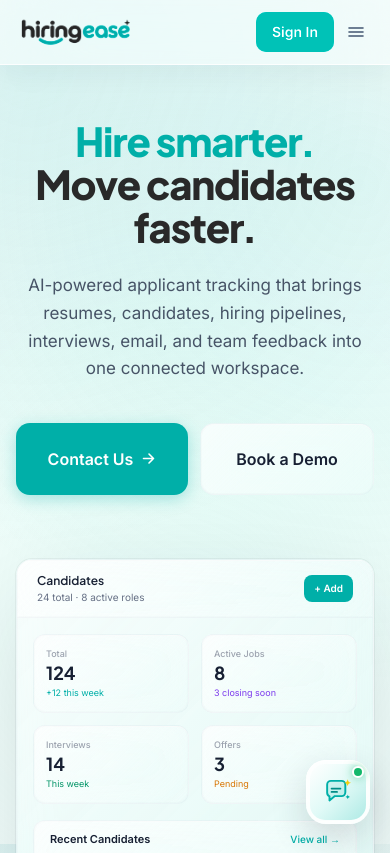
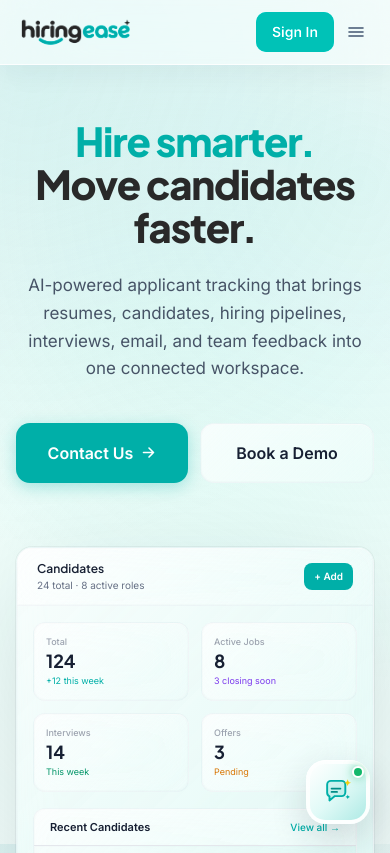
Before and after one commit to FahadJamshed/Hiring-ease, a React (Vite) app: page / in a window 390 px wide. Shown: the top 853 px of the page. Built offline with nearby package versions, Linux system fonts and the light colour scheme; the HTML template or start-up script is replaced by a standard one.

Commit message:
responsive button size fix

```diff
--- a/src/sections/Conversion.tsx
+++ b/src/sections/Conversion.tsx
@@ -198,7 +198,7 @@ function FinalCTA() {
         <div className="mx-auto flex w-full max-w-[620px] items-stretch justify-center gap-3 sm:gap-4">
           <a
             href="/contact"
-            className="inline-flex flex-1 items-center justify-center gap-2 bg-[#00AFA8] text-white font-semibold text-base sm:text-lg px-5 py-4 rounded-[14px] hover:bg-[#008C86] transition-colors shadow-[0_8px_32px_rgba(0,175,168,0.3)] min-h-[72px]"
+            className="inline-flex flex-1 items-center justify-center gap-2 bg-[#00AFA8] text-white font-semibold text-base sm:text-lg px-5 py-3 sm:py-4 rounded-[14px] hover:bg-[#008C86] transition-colors shadow-[0_8px_32px_rgba(0,175,168,0.3)] min-h-[60px] sm:min-h-[72px]"
           >
             Contact Us
             <svg width="15" height="15" viewBox="0 0 15 15" fill="none">
@@ -207,7 +207,7 @@ function FinalCTA() {
           </a>
           <a
             href="/book-demo"
-            className="inline-flex flex-1 items-center justify-center gap-2 text-[#172033] font-semibold text-base sm:text-lg px-5 py-4 rounded-[14px] bg-white border border-[#E4E7EC] hover:border-[#D0D5DD] transition-colors min-h-[72px]"
+            className="inline-flex flex-1 items-center justify-center gap-2 text-[#172033] font-semibold text-base sm:text-lg px-5 py-3 sm:py-4 rounded-[14px] bg-white border border-[#E4E7EC] hover:border-[#D0D5DD] transition-colors min-h-[60px] sm:min-h-[72px]"
           >
             Book a Demo
           </a>
--- a/src/sections/Hero.tsx
+++ b/src/sections/Hero.tsx
@@ -212,7 +212,7 @@ export default function HeroSection() {
         >
           <a
             href="/contact"
-            className="inline-flex flex-1 items-center justify-center gap-2 bg-[#00AFA8] text-white font-semibold text-base sm:text-lg px-5 py-4 rounded-[14px] hover:bg-[#008C86] transition-colors shadow-[0_4px_16px_rgba(0,175,168,0.3)] min-h-[72px]"
+            className="inline-flex flex-1 items-center justify-center gap-2 bg-[#00AFA8] text-white font-semibold text-base sm:text-lg px-5 py-3 sm:py-4 rounded-[14px] hover:bg-[#008C86] transition-colors shadow-[0_4px_16px_rgba(0,175,168,0.3)] min-h-[60px] sm:min-h-[72px]"
           >
             Contact Us
             <svg width="15" height="15" viewBox="0 0 15 15" fill="none">
@@ -221,7 +221,7 @@ export default function HeroSection() {
           </a>
           <a
             href="/book-demo"
-            className="inline-flex flex-1 items-center justify-center gap-2 text-[#172033] font-semibold text-base sm:text-lg px-5 py-4 rounded-[14px] bg-white border border-[#E4E7EC] hover:border-[#D0D5DD] transition-colors min-h-[72px]"
+            className="inline-flex flex-1 items-center justify-center gap-2 text-[#172033] font-semibold text-base sm:text-lg px-5 py-3 sm:py-4 rounded-[14px] bg-white border border-[#E4E7EC] hover:border-[#D0D5DD] transition-colors min-h-[60px] sm:min-h-[72px]"
           >
             Book a Demo
           </a>
```
